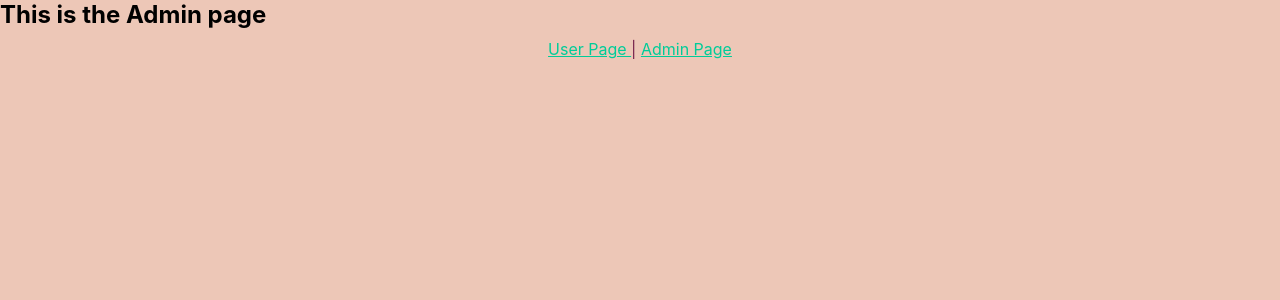
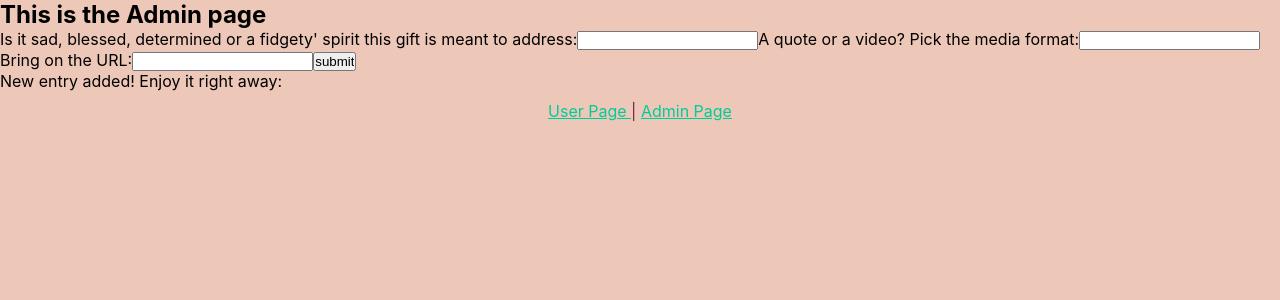
Before and after one commit to icodebyamanda/sxs_beta, a React (Create React App) app in the folder client/: page /admin in a window 1280 px wide. Shown: the top 300 px of the page. Built offline with nearby package versions, Linux system fonts and the light colour scheme.

Commit message:
#26 simple input form to save

```diff
--- a/client/src/components/AdminView.js
+++ b/client/src/components/AdminView.js
@@ -1,35 +1,38 @@
 import React, { useEffect, useState } from "react";
 
-// const [newEntries, setNewEntries] = useState([]);
-// const [spirit, setSpirit] = useState("");
-// const [media, setMedia] = useState("");
-// const [url, setUrl] = useState("");
+export default function AdminView() {
+
+  const [newEntries, setNewEntries] = useState([]);
+  const [spirit, setSpirit] = useState("");
+  const [media, setMedia] = useState("");
+  const [url, setUrl] = useState("");
 
 
-export default function AdminView() {
+
   return (
     <div>
       <h2>This is the Admin page</h2>
 
+      <form >
+      {/* <form onSubmit={handleSubmit}> */}
+        <label>
 
-      {/* <form onSubmit={handleSubmit}>
-        <label>
-          Pick the spirit this gift is meant to address:
+        Is it sad, blessed, determined or a fidgety' spirit this gift is meant to address:
           <input
             type="text"
             name="spirit"
-            value={spirit}
-            onChange={handleSpiritChange}
+            // value={spirit}
+            // onChange={handleSpiritChange}
           />
         </label>
 ​
         <label>
-          Pick the media format:
+          A quote or a video? Pick the media format:
           <input
             type="text"
             name="media"
-            value={media}
-            onChange={handleMediaChange}
+            // value={media}
+            // onChange={handleMediaChange}
           />
         </label>
 
@@ -38,17 +41,17 @@
           <input
             type="text"
             name="url"
-            value={url}
-            onChange={handleURLChange}
+            // value={url}
+            // onChange={handleURLChange}
           />
         </label>
 ​
         <label>
           <input type="submit" value="submit" />
         </label>
-      </form> */}
+      </form>
 
-
+    <div> New entry added! Enjoy it right away:</div>
 
     </div>
   );
```
